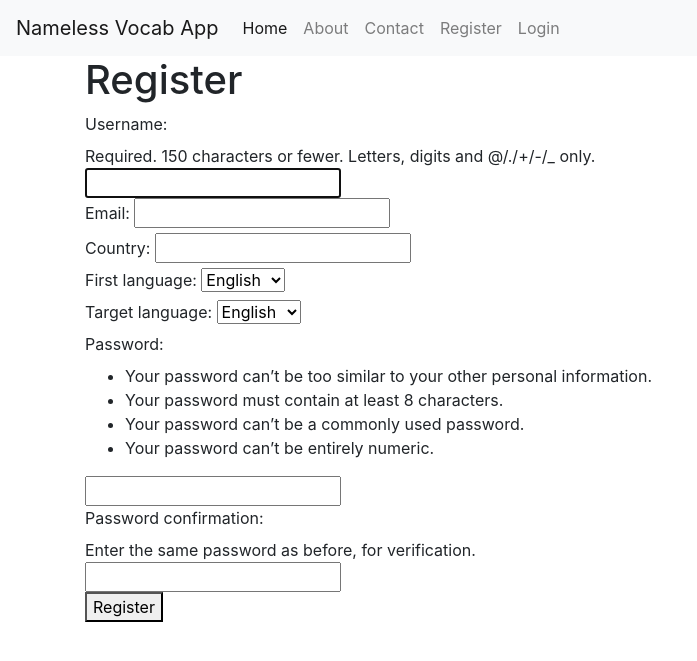
After one commit to Vyacheslav2323/vocabapp, a Django app: page /users/register_user in a window 1280 px wide. The commit adds this page. Shown: the top 661 px of the page, without its empty margins (0-697 px from the left). Run offline with Django 5.2, Linux system fonts and the light colour scheme; some libraries are stand-ins or nearby versions.

Commit message:
register

```diff
--- /dev/null
+++ b/users/forms.py
@@ -0,0 +1,21 @@
+from django.contrib.auth.forms import UserCreationForm
+from django.contrib.auth.models import User
+from django import forms
+
+
+Language_Choices = [
+    ('en','English'),
+    ('kr', 'Korean'),
+    ('ch', 'Chinese'),
+    ('ru', 'Russian'),
+    ('kz', 'Kazakh'),
+
+]
+class RegisterUserForm(UserCreationForm):
+    email = forms.EmailField()
+    country = forms.CharField()
+    first_language = forms.ChoiceField(choices=Language_Choices)
+    target_language = forms.ChoiceField(choices=Language_Choices)
+    class Meta:
+        model = User
+        fields = ('username', 'email', 'country', 'first_language', 'target_language', 'password1', 'password2')
--- /dev/null
+++ b/users/templates/registration/register.html
@@ -0,0 +1,16 @@
+{% extends "myfirst.html"%} {% block content%}
+<h1>Register</h1>
+
+{%  if form.errors %}
+
+    <p>There was an error</p>
+
+{% endif %}
+
+<form action = "{% url 'register_user' %}" method="POST">
+    {% csrf_token %}
+    {{ form }}
+    <button type="submit">Register</button>
+</form>
+
+{% endblock %}
--- a/users/urls.py
+++ b/users/urls.py
@@ -2,5 +2,7 @@ from django.urls import path
 from . import views
 
 urlpatterns = [
-    path('login_user/', views.login_user, name='login'),  # Fix template path
+    path('login_user', views.login_user, name='login_user'),  # Fix template path
+    path('logout_user', views.logout_user, name='logout_user'),
+    path('register_user', views.register_user, name='register_user'),
 ]
--- a/users/views.py
+++ b/users/views.py
@@ -2,6 +2,7 @@ from django.shortcuts import render, redirect
 from django.contrib.auth import authenticate, login, logout
 from django.contrib import messages
 from django.contrib.auth.forms import UserCreationForm
+from .forms import RegisterUserForm
 
 def login_user(request):
     if request.method == 'POST':
@@ -12,8 +13,28 @@ def login_user(request):
             login(request, user)
             return redirect('home')
         else:
-            messages.success(request, "Invalid username or password")
             return redirect('login')
 
     else:
         return render(request, 'registration/login.html', {})
+
+def logout_user(request):
+    logout(request)
+    return redirect('home')
+
+def register_user(request):
+    if request.method == 'POST':
+        form = RegisterUserForm(request.POST)
+        if form.is_valid():
+            form.save()
+            username = form.cleaned_data['username']
+            password = form.cleaned_data['password1']
+            user = authenticate(username=username, password=password)
+            login(request, user)
+            messages.success(request, 'Registration successful!')
+            return redirect('home')
+    else:
+        form = RegisterUserForm()
+    return render(request, 'registration/register.html',{
+        'form':form,
+    })
--- a/vocab_list/templates/myfirst.html
+++ b/vocab_list/templates/myfirst.html
@@ -27,19 +27,19 @@
           </li>
           {% if user.is_authenticated %}
             <li class="nav-item">
-              <a class="nav-link" href="{% url 'login'%}">Logout</a>
+              <a class="nav-link" href="{% url 'logout_user'%}">Logout</a>
             </li>
           {% else %}
             <li class="nav-item">
-              <a class="nav-link" href="{% url 'login'%}">Login</a>
+              <a class="nav-link" href="{% url 'register_user'%}">Register</a>
+            </li>
+            <li class="nav-item">
+              <a class="nav-link" href="{% url 'login_user'%}">Login</a>
             </li>
           {% endif %}
         </ul>
       </div>
     </nav>
-
-    <p>User is authenticated: {{ user.is_authenticated }}</p>
-    <p>Username: {{ user.username }}</p>
 
 
     <div class="container">{% block content %} {% endblock %}</div>
--- a/vocab_list/urls.py
+++ b/vocab_list/urls.py
@@ -4,7 +4,7 @@ from django.contrib.auth.views import LogoutView
 from django.contrib.auth import views as auth_views
 
 urlpatterns = [
-    path('', views.users, name='vocab_list'),
+    path('', views.users, name='home'),
     path('users/', include('django.contrib.auth.urls')),
     path('users/', include('users.urls')),
 ]
```
Also changed, not shown: db.sqlite3.
